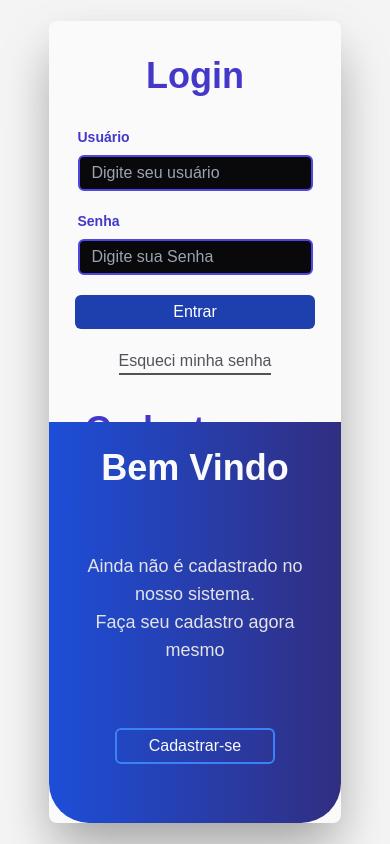
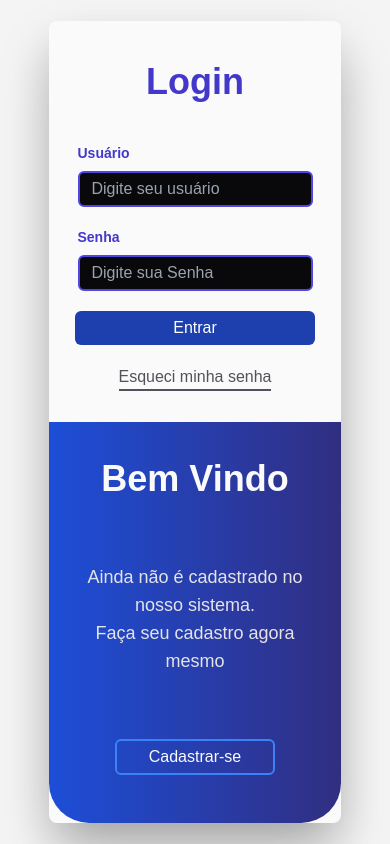
Before and after one commit to UerikSilvaCavalcante/GerenciadorDeVistorias, a Next.js app in the folder teia_web/: page / in a window 390 px wide. Built offline with nearby package versions, Linux system fonts and the light colour scheme.

Commit message:
fix responsive layout

```diff
--- a/teia_web/app/components/loginComponet.tsx
+++ b/teia_web/app/components/loginComponet.tsx
@@ -113,7 +113,7 @@ export default function Login() {
           logOrCad ? "log" : "cad"
         }`}
       >
-        <div className="flex flex-col gap-5 justify-center items-center w-full h-full">
+        <div className="flex flex-col gap-5 justify-center items-center w-full h-1/2">
           <div className="flex flex-col w-full justify-around items-center  h-full">
             <h1 className="text-4xl font-bold text-center text-indigo-700">
               Login
@@ -208,8 +208,8 @@ export default function Login() {
             </button>
           </div>
         </div>
-        <div className="flex flex-col h-full relative justify-center items-center w-full">
-          <div className="flex flex-col gap-20  w-full justify-center items-center h-full">
+        <div className="flex flex-col h-1/2 relative justify-center items-center w-full ">
+          <div className="flex flex-col   w-full justify-around items-center h-full">
             <h1 className="text-4xl font-bold text-center text-indigo-700">
               Cadastrar-se
             </h1>
```
